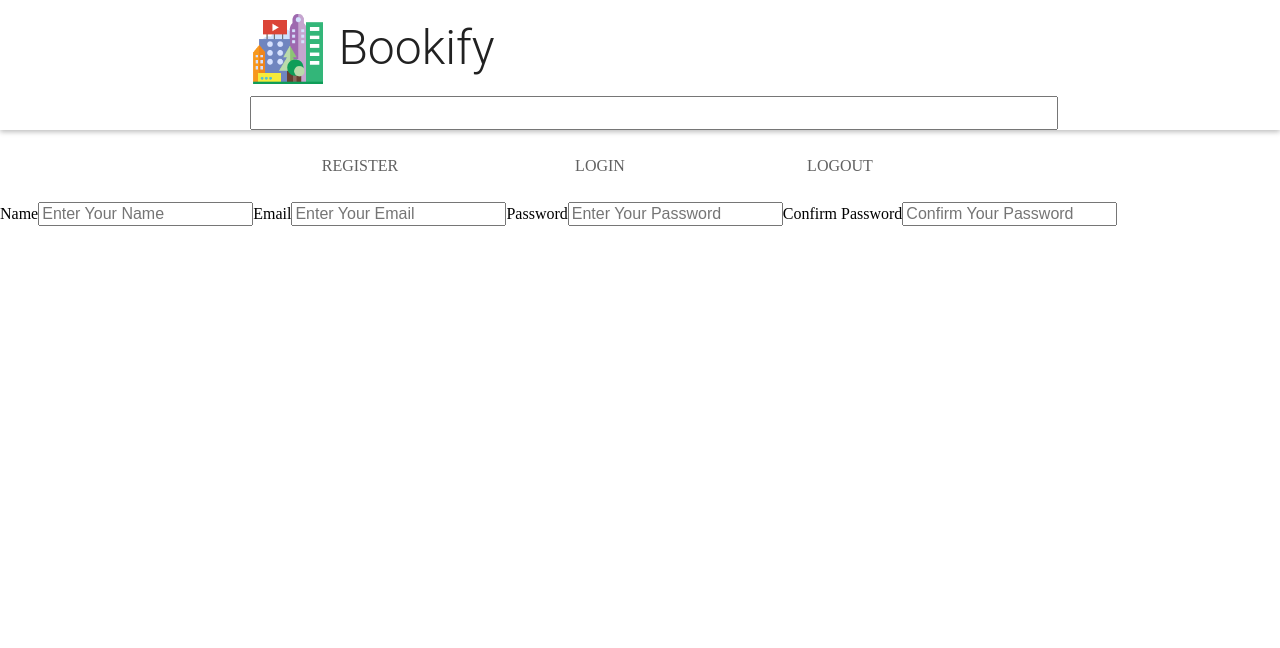
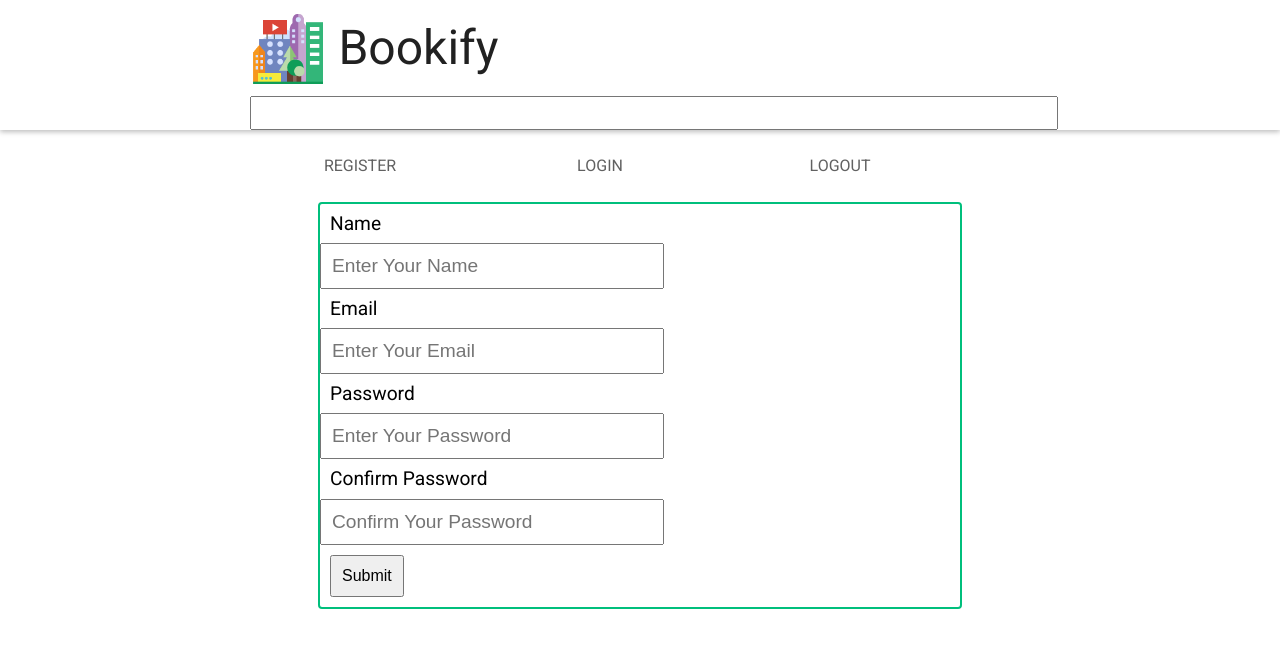
Before and after one commit to darknight1983/bookify_react, a React (Create React App) app in the folder bookify_ui/: page /register in a window 1280 px wide. Shown: the top 648 px of the page. Built offline with nearby package versions, Linux system fonts and the light colour scheme.

Commit message:
installed react-router and added to components....register and login. Need to make sure that the proxy issues addresed. Im unsure if the app is working as I intend for it to....

```diff
--- a/bookify_ui/public/index.html
+++ b/bookify_ui/public/index.html
@@ -4,6 +4,7 @@
     <meta charset="utf-8">
     <meta name="viewport" content="width=device-width, initial-scale=1, shrink-to-fit=no">
     <meta name="theme-color" content="#000000">
+    <link href="https://fonts.googleapis.com/css?family=Roboto" rel="stylesheet">
 
     <!--
       manifest.json provides metadata used when your web app is added to the
--- a/bookify_ui/src/App.js
+++ b/bookify_ui/src/App.js
@@ -1,6 +1,8 @@
-import React from 'react'
-import Book from './book'
-import { Link } from 'react-router-dom';
+import React from 'react';
+import Book from './components/book';
+import RegisterForm from './components/register';
+import Login from './components/login';
+import { BrowserRouter as Router, Link, Route } from 'react-router-dom';
 
 class App extends React.Component {
   constructor() {
@@ -32,6 +34,7 @@ class App extends React.Component {
   }
   render() {
     return (
+      <Router>
           <div>
             <header className="header">
               <div className="header__inner">
@@ -46,11 +49,13 @@ class App extends React.Component {
             <nav className="nav">
               <ul className="nav__list">
                 <li className="nav__item" ><Link to="/register">Register</Link></li>
-            <li className="nav__item"><a href="/auth/login">Login</a></li>
+                <li className="nav__item"><Link to="/login">Login</Link></li>
                 <li className="nav__item"><a href="/auth/logout">Logout</a></li>
               </ul>
             </nav>
             <main>
+              <Route path="/register" component={RegisterForm}/>
+              <Route path="/login" component={Login}/>
               {this.state.books.map(function(book, i) {
                 return <Book title={book.volumeInfo.title}
                              key={i}
@@ -62,6 +67,7 @@ class App extends React.Component {
               })}
             </main>
           </div>
+      </Router>
     )
   }
 }
--- /dev/null
+++ b/bookify_ui/src/components/login.js
@@ -0,0 +1,19 @@
+import React from 'react';
+import '../css/login.css';
+
+
+const Login = () => {
+  return (
+    <form method="POST">
+      <div class="login-info">
+        <label>Email</label>
+        <input type="email" />
+        <label>Password</label>
+        <input type="password" />
+        <button type="submit">Submit</button>
+      </div>
+    </form>
+  )
+}
+
+export default Login;
--- a/bookify_ui/src/register.js
+++ b/bookify_ui/src/components/register.js
@@ -1,11 +1,12 @@
 import React from 'react';
+import '../css/register.css'
 
 
 class RegisterForm extends React.Component {
   render() {
     return (
       <form action='post'>
-        <div class="name-info">
+        <div className="name-info">
           <label>Name</label>
           <input type="text" placeholder="Enter Your Name" />
           <label>Email</label>
@@ -14,6 +15,7 @@ class RegisterForm extends React.Component {
           <input type="password" placeholder="Enter Your Password" />
           <label>Confirm Password</label>
           <input type="password" placeholder="Confirm Your Password" />
+          <button type="submit">Submit</button>
         </div>
       </form>
     )
--- a/bookify_ui/src/index.css
+++ b/bookify_ui/src/css/index.css
@@ -30,6 +30,7 @@ footer, header, hgroup, menu, nav, section {
 }
 body {
 	line-height: 1;
+	font-family: 'Roboto', sans-serif;
 }
 ol, ul {
 	list-style: none;
--- /dev/null
+++ b/bookify_ui/src/css/login.css
@@ -0,0 +1,11 @@
+.login-info input {
+  display: block;
+  padding: 10px;
+  width: 50%;
+  font-size: 1.2em;
+}
+
+button {
+  padding: 10px;
+  margin: 10px;
+}
--- /dev/null
+++ b/bookify_ui/src/css/register.css
@@ -0,0 +1,24 @@
+form {
+  border: 2px solid rgba(0, 191, 124, 1.0);
+  width: 50%;
+  margin: 0px auto;
+  border-radius: 4px;
+}
+
+label {
+  display: inline-block;
+  font-size: 1.2em;
+  padding: 10px;
+}
+
+.name-info input {
+  display: block;
+  padding: 10px;
+  width: 50%;
+  font-size: 1.2em;
+}
+
+button {
+  padding: 10px;
+  margin: 10px;
+}
--- a/bookify_ui/src/index.js
+++ b/bookify_ui/src/index.js
@@ -1,15 +1,11 @@
 import React from 'react';
 import ReactDOM from 'react-dom';
-import { BrowserRouter as Router, Route, Link } from 'react-router-dom';
 import 'normalize.css'
-import './index.css';
-import './app.css';
+import './css/index.css';
+import './css/app.css';
 import App from './app';
-import RegisterForm from './register';
+
 // var GOOGLE_API_KEY = AIzaSyDGbeWcI9o5f2jmPLff4wNkUgGdYHhVD_M
 
 
-ReactDOM.render(<Router>
-                  <Route path="/" component={App}/>
-                  <Route path="/register" component={RegisterForm}/>
-                </Router>, document.getElementById('root'));
+ReactDOM.render(<App />, document.getElementById('root'));
```
Also changed, not shown: bookify_ui/src/components/book.js (renamed from bookify_ui/src/book.js), bookify_ui/src/css/app.css (renamed from bookify_ui/src/app.css), 1 other file (tests, documents, lock files or other folders). Lines whose indentation alone changed are shown as unchanged.
